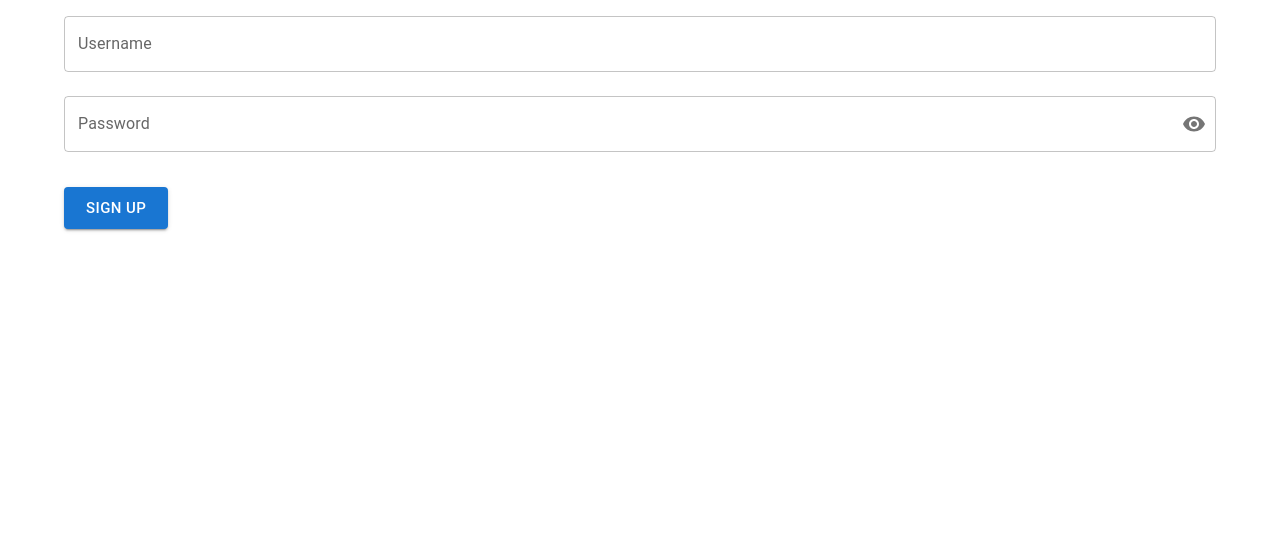
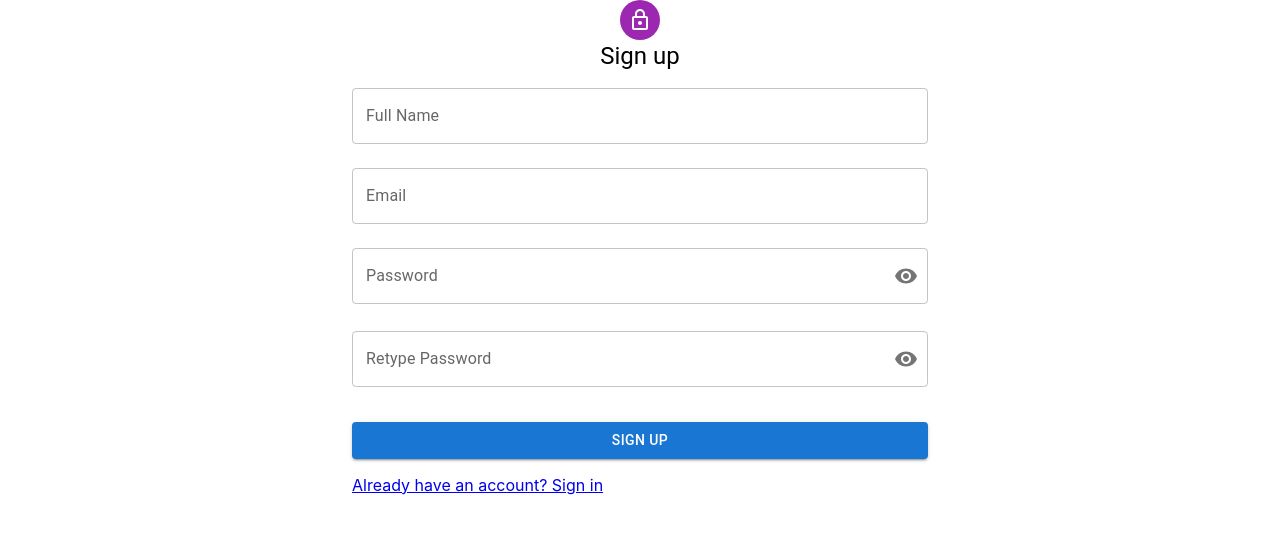
Before and after one commit to duy0ne/learn-reactjs, a React (Create React App) app: page /register in a window 1280 px wide. Before the commit this address led to /login. Shown: the top 534 px of the page. Built offline with nearby package versions, Linux system fonts and the light colour scheme; no server answers.

Commit message:
Implement Register user

```diff
--- a/src/App.js
+++ b/src/App.js
@@ -15,6 +15,7 @@ import { Container } from '@mui/material';
 import Survey from './pages/survey/Survey';
 import Layout from './Layout';
 import Login from './pages/login/Login';
+import Register from './pages/register/Register';
 
 function App() {
   // const jwt = 'duy';
@@ -28,6 +29,7 @@ function App() {
     <Container maxWidth="lg">
       <Routes>
         <Route path="/login" element={<Login />} />
+        <Route path="/register" element={<Register />} />
         <Route element={<Layout />}>
           <Route>
             <Route path="/" element={<Navigate to="/dashboard" />} />
--- a/src/Layout.js
+++ b/src/Layout.js
@@ -1,13 +1,14 @@
 import React from 'react';
 import { Navigate, Outlet, useLocation } from 'react-router-dom';
 import ResponsiveAppBar from './common/header/header';
+import { JWT_USER_LOGIN } from './utils/constants/Constants';
 
 Layout.propTypes = {
 
 };
 
 const isAuthentication = () =>
-  localStorage.getItem('access_token') && true;
+  localStorage.getItem(JWT_USER_LOGIN) && true;
 
 function Layout(props) {
   //const isAuthentication = false;
--- a/src/api/AxiosClient.js
+++ b/src/api/AxiosClient.js
@@ -36,10 +36,15 @@ axiosClient.interceptors.response.use(undefined, function (error) {
 
     enqueueSnackbarCustom.error(errMessage);
 
-    // enqueueSnackbar(errMessage, { variant: 'success' });
+  } else if (config.url === 'auth/local/register' && status === 400) {
+    const errList = data.data ? data.data : [];
+    const firstErr = errList.length > 0 ? errList[0] : {};
+    const listMes = firstErr.messages ? firstErr.messages : [];
+    const firstMes = listMes.length > 0 ? listMes[0] : {};
+    const errMessage = firstMes.message ? firstMes.message : '';
+
+    enqueueSnackbarCustom.error(errMessage);
   }
-  //const messageError = error['message'][0]['messages'][0]['message'];
-
   console.log(error.response);
   // Any status codes that falls outside the range of 2xx cause this function to trigger
   // Do something with response error
--- a/src/common/auth/loginForm/LoginForm.js
+++ b/src/common/auth/loginForm/LoginForm.js
@@ -5,7 +5,9 @@ import PasswordFieds from '../../formControls/PasswordField';
 import { useForm } from 'react-hook-form';
 import { yupResolver } from '@hookform/resolvers/yup';
 import * as yup from "yup";
-import { Button } from '@mui/material';
+import { Avatar, Box, Button, Typography } from '@mui/material';
+import { NavLink } from 'react-router-dom';
+import LockOutlinedIcon from '@mui/icons-material/LockOutlined';
 
 LoginForm.propTypes = {
   onLoginByMe: PropTypes.func
@@ -34,18 +36,27 @@ function LoginForm(props) {
   }
   return (
     <>
-      <form onSubmit={handleSubmit(handleLogin)}>
+      <Avatar sx={{ m: 1, bgcolor: 'secondary.main', margin: 'auto' }}>
+        <LockOutlinedIcon />
+      </Avatar>
+      <Typography component="h1" variant="h5" align="center">
+        Sign In
+      </Typography>
+      <Box sx={{ display: "flex", justifyContent: "center" }}>
+        <form onSubmit={handleSubmit(handleLogin)} style={{ width: "50%" }}>
           <InputField name="username" lable="Username" control={control} formState={formState}></InputField>
           <PasswordFieds name="password" lable="Password" control={control} formState={formState}></PasswordFieds>
           <Button
             type="submit"
             variant="contained"
-          size="large"
+            fullWidth
             sx={{ mt: 3, mb: 2 }}
           >
-          Sign Up
+            Sign In
           </Button>
+          <NavLink to="/register">Don't have an account? Sign Up</NavLink>
         </form>
+      </Box>
     </>
   );
 }
--- a/src/common/auth/registerForm/RegisterForm.js
+++ b/src/common/auth/registerForm/RegisterForm.js
@@ -5,9 +5,10 @@ import { useForm } from 'react-hook-form';
 
 import { yupResolver } from '@hookform/resolvers/yup';
 import * as yup from "yup";
-import { Avatar, Button, Typography } from '@mui/material';
+import { Avatar, Box, Button, Typography } from '@mui/material';
+import PasswordFieds from '../../formControls/PasswordField';
+import { NavLink } from 'react-router-dom';
 import LockOutlinedIcon from '@mui/icons-material/LockOutlined';
-import PasswordFieds from '../../formControls/PasswordField';
 
 RegisterForm.propTypes = {
   onSubmitByMe: PropTypes.func,
@@ -50,14 +51,15 @@ function RegisterForm(props) {
   }
 
   return (
-    <div>
+    <>
       <Avatar sx={{ m: 1, bgcolor: 'secondary.main', margin: 'auto' }}>
         <LockOutlinedIcon />
       </Avatar>
       <Typography component="h1" variant="h5" align="center">
         Sign up
       </Typography>
-      <form onSubmit={handleSubmit(handleSubmitByMe)}>
+      <Box sx={{ display: "flex", justifyContent: "center" }}>
+        <form onSubmit={handleSubmit(handleSubmitByMe)} style={{ width: "50%" }}>
           <InputField name="fullName" lable="Full Name" control={control} formState={formState}></InputField>
           <InputField name="emaill" lable="Email" control={control} formState={formState}></InputField>
           <PasswordFieds name="password" lable="Password" control={control} formState={formState}></PasswordFieds>
@@ -70,8 +72,10 @@ function RegisterForm(props) {
           >
             Sign Up
           </Button>
+          <NavLink to="/login">Already have an account? Sign in</NavLink>
         </form>
-    </div>
+      </Box>
+    </>
   );
 }
 
--- a/src/common/auth/userSlice.js
+++ b/src/common/auth/userSlice.js
@@ -1,4 +1,5 @@
 import { createAsyncThunk, createSlice } from "@reduxjs/toolkit";
+import { JWT_USER_LOGIN, JWT_USER_REGISTER, LOGIN_INFO, REGISTER_INFO } from "../../utils/constants/Constants";
 import { loginUser, registerUser } from "./AuthService";
 
 const initialSate = {
@@ -11,8 +12,8 @@ export const register = createAsyncThunk('users/register',
   async (payload) => {
     const dataRegister = await registerUser(payload);
 
-    localStorage.setItem('access_token', dataRegister.data.jwt);
-    localStorage.setItem('registerInfo', JSON.stringify(dataRegister.data.user));
+    localStorage.setItem(JWT_USER_REGISTER, dataRegister.data.jwt);
+    localStorage.setItem(REGISTER_INFO, JSON.stringify(dataRegister.data.user));
 
     return dataRegister.data.user;
   })
@@ -21,8 +22,8 @@ export const login = createAsyncThunk('user/login',
   async (payload) => {
     const dataLogin = await loginUser(payload);
 
-    localStorage.setItem('access_token', dataLogin.data.jwt);
-    localStorage.setItem('loginInfo', JSON.stringify(dataLogin.data.user));
+    localStorage.setItem(JWT_USER_LOGIN, dataLogin.data.jwt);
+    localStorage.setItem(LOGIN_INFO, JSON.stringify(dataLogin.data.user));
 
     return dataLogin.data.user;
   })
--- a/src/common/header/header.js
+++ b/src/common/header/header.js
@@ -46,9 +46,9 @@ const ResponsiveAppBar = () => {
 
   const [open, setOpen] = React.useState(false);
 
-  const handleClickOpen = () => {
-    setOpen(true);
-  };
+  // const handleClickOpen = () => {
+  //   setOpen(true);
+  // };
 
   const handleClose = () => {
     setOpen(false);
@@ -135,7 +135,7 @@ const ResponsiveAppBar = () => {
             </Box>
 
             <Box sx={{ flexGrow: 0 }}>
-              <Typography
+              {/* <Typography
                 onClick={handleClickOpen}
                 sx={{ cursor: 'pointer' }}
                 variant="h6"
@@ -143,7 +143,7 @@ const ResponsiveAppBar = () => {
                 component="div"
               >
                 REGISTER
-              </Typography>
+              </Typography> */}
               <Tooltip title="Open settings">
                 <IconButton onClick={handleOpenUserMenu} sx={{ p: 0 }}>
                   <Avatar alt="Remy Sharp" src="/static/images/avatar/2.jpg" />
--- a/src/index.js
+++ b/src/index.js
@@ -13,7 +13,7 @@ ReactDOM.render(
   <React.StrictMode>
     <Provider store={store}>
       <BrowserRouter>
-        <SnackbarProvider maxSnack={1} anchorOrigin={{ horizontal: "right", vertical: "top" }}>
+        <SnackbarProvider maxSnack={1} anchorOrigin={{ horizontal: "right", vertical: "top" }} autoHideDuration={3000}>
           <SnackbarUtilsConfigurator />
           <App />
         </SnackbarProvider>
--- a/src/pages/login/Login.js
+++ b/src/pages/login/Login.js
@@ -4,13 +4,14 @@ import { useDispatch } from 'react-redux';
 import { Navigate, useNavigate } from 'react-router-dom';
 import LoginForm from '../../common/auth/loginForm/LoginForm';
 import { login } from '../../common/auth/userSlice';
+import { JWT_USER_LOGIN } from '../../utils/constants/Constants';
 
 Login.propTypes = {
 
 };
 
 const isAuthentication = () =>
-  localStorage.getItem('access_token') && true;
+  localStorage.getItem(JWT_USER_LOGIN) && true;
 
 function Login(props) {
   const dispatch = useDispatch();
@@ -20,8 +21,9 @@ function Login(props) {
       const action = login(value);
       const resultAction = await dispatch(action);
       const userLoginInfo = unwrapResult(resultAction);
-      navigate('/');
-      console.log(userLoginInfo);
+      if (userLoginInfo) {
+        navigate('/');
+      }
 
     } catch (error) {
       console.log(error)
--- /dev/null
+++ b/src/pages/register/Register.js
@@ -0,0 +1,52 @@
+import { unwrapResult } from '@reduxjs/toolkit';
+import React from 'react';
+import { useDispatch } from 'react-redux';
+import { Navigate, useNavigate } from 'react-router-dom';
+import RegisterForm from '../../common/auth/registerForm/RegisterForm';
+import { register } from '../../common/auth/userSlice';
+import { JWT_USER_LOGIN } from '../../utils/constants/Constants';
+import enqueueSnackbarCustom from '../../utils/SnackbarUtils';
+
+Register.propTypes = {
+
+};
+
+const isAuthentication = () => {
+  return localStorage.getItem(JWT_USER_LOGIN) && true;
+}
+
+function Register(props) {
+  const dispatch = useDispatch();
+  const navigate = useNavigate();
+  const handleRegisterFormSubmit = async (value) => {
+    try {
+
+      const action = register(value);
+      const actionResult = await dispatch(action);
+      const userRegisterInfo = unwrapResult(actionResult);
+      enqueueSnackbarCustom.success("Register success!");
+
+      if (userRegisterInfo) {
+        setTimeout(() => {
+          navigate('/login');
+        }, 4000);
+      }
+
+    } catch (error) {
+      console.log(error);
+    }
+
+  }
+
+  if (isAuthentication()) {
+    return <Navigate to="/" />
+  }
+
+  return (
+    <div>
+      <RegisterForm onSubmitByMe={handleRegisterFormSubmit}></RegisterForm>
+    </div>
+  );
+}
+
+export default Register;
--- /dev/null
+++ b/src/utils/constants/Constants.js
@@ -0,0 +1,4 @@
+export const JWT_USER_LOGIN = "JWT_USER_LOGIN";
+export const JWT_USER_REGISTER = "JWT_USER_REGISTER";
+export const REGISTER_INFO = "REGISTER_INFO";
+export const LOGIN_INFO = "LOGIN_INFO";
```
Also changed, not shown: package.json (line endings or trailing spaces). Lines whose indentation alone changed are shown as unchanged.
